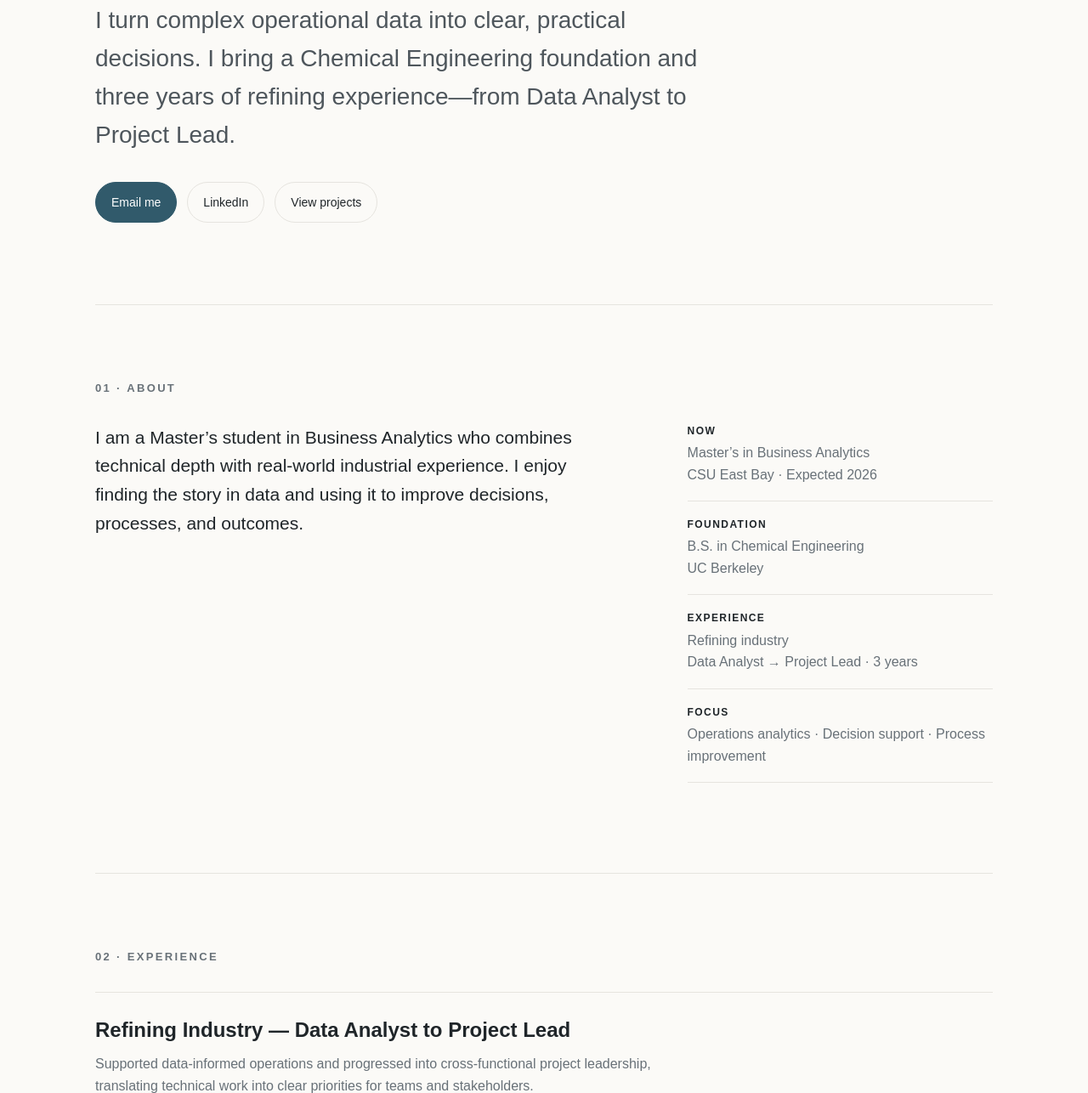
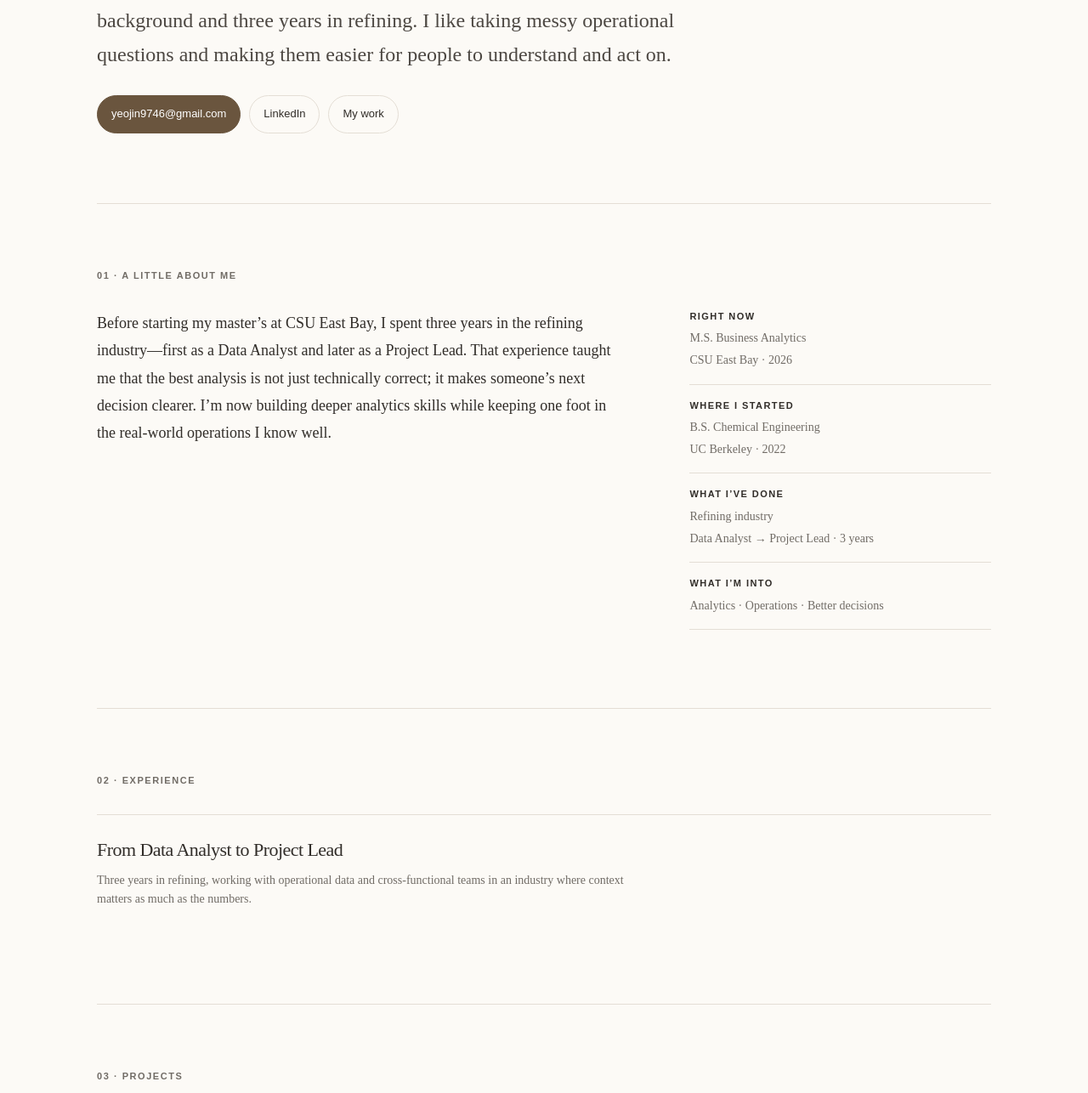
Before and after one commit to jinny-commits/jinny-commits.github.io, a plain HTML site: page index.html in a window 1280 px wide. Shown: the part 338-1624 px from the top of the page at 85% size. Drawn offline with Linux system fonts and the light colour scheme.

Commit message:
Design improvement and tableau project insert
Updated styles and content in index.html to enhance layout and readability.

```diff
--- a/index.html
+++ b/index.html
@@ -4,31 +4,39 @@
   <meta charset="UTF-8" />
   <meta name="viewport" content="width=device-width, initial-scale=1.0" />
   <title>Jin Hong | Business Analytics</title>
+
   <style>
     :root {
-      --ink: #1f2529;
-      --muted: #687178;
-      --line: #e6e4df;
-      --paper: #fbfaf7;
-      --accent: #315a6b;
+      --ink: #312d29;
+      --muted: #716c66;
+      --line: #e4ded5;
+      --paper: #fcfaf6;
+      --accent: #6a553e;
     }
 
-    * { box-sizing: border-box; }
-    html { scroll-behavior: smooth; }
+    * {
+      box-sizing: border-box;
+    }
+
+    html {
+      scroll-behavior: smooth;
+    }
 
     body {
       margin: 0;
       background: var(--paper);
       color: var(--ink);
-      font-family: Arial, Helvetica, sans-serif;
+      font-family: "Times New Roman", Times, serif;
       line-height: 1.6;
     }
 
-    nav, main {
+    nav,
+    main,
+    footer {
       max-width: 1120px;
       margin: auto;
-      padding-left: 32px;
-      padding-right: 32px;
+      padding-left: 34px;
+      padding-right: 34px;
     }
 
     nav {
@@ -36,126 +44,193 @@
       display: flex;
       align-items: center;
       justify-content: space-between;
+      border-bottom: 1px solid var(--line);
     }
 
-    .brand { font-weight: 700; letter-spacing: .02em; }
-    nav a {
+    .brand {
+      font-size: 15px;
+      font-weight: bold;
+    }
+
+    .nav-links {
+      display: flex;
+      gap: 21px;
+      font-family: Arial, Helvetica, sans-serif;
+      font-size: 13px;
+    }
+
+    .nav-links a {
       color: var(--muted);
       text-decoration: none;
-      margin-left: 20px;
-      font-size: 14px;
+    }
+
+    .hero {
+      min-height: 450px;
+      padding: 90px 0 82px;
+    }
+
+    .eyebrow,
+    h2 {
+      color: var(--accent);
+      font-family: Arial, Helvetica, sans-serif;
+      font-size: 11px;
+      font-weight: bold;
+      letter-spacing: 0.14em;
+    }
+
+    h1 {
+      font-size: clamp(52px, 7.5vw, 82px);
+      font-weight: normal;
+      letter-spacing: -0.055em;
+      line-height: 1;
+      margin: 18px 0 25px;
+    }
+
+    .lede {
+      max-width: 710px;
+      margin: 0;
+      color: #4c4742;
+      font-size: clamp(18px, 2.15vw, 24px);
+      line-height: 1.65;
+    }
+
+    .actions {
+      display: flex;
+      flex-wrap: wrap;
+      gap: 10px;
+      margin-top: 28px;
+    }
+
+    .button {
+      padding: 11px 16px;
+      border: 1px solid var(--line);
+      border-radius: 50px;
+      color: var(--ink);
+      font-family: Arial, Helvetica, sans-serif;
+      font-size: 13px;
+      text-decoration: none;
+    }
+
+    .button.primary {
+      background: var(--accent);
+      border-color: var(--accent);
+      color: white;
     }
 
     section {
+      padding: 76px 0;
       border-top: 1px solid var(--line);
-      padding: 88px 0;
-    }
-
-    .hero {
-      border-top: 1px solid var(--line);
-      padding: 110px 0 96px;
-      min-height: 510px;
-      display: flex;
-      align-items: center;
-    }
-
-    .eyebrow {
-      color: var(--accent);
-      font-size: 12px;
-      font-weight: 700;
-      letter-spacing: .2em;
-    }
-
-    h1 {
-      font-size: clamp(52px, 8vw, 92px);
-      line-height: .98;
-      letter-spacing: -.06em;
-      margin: 22px 0;
     }
 
     h2 {
-      font-size: 13px;
-      letter-spacing: .18em;
+      margin: 0 0 30px;
       color: var(--muted);
-      margin: 0 0 30px;
     }
 
-    .intro {
-      max-width: 720px;
-      color: #4e565c;
-      font-size: clamp(20px, 2.4vw, 28px);
+    .split {
+      display: grid;
+      grid-template-columns: 1.25fr 0.72fr;
+      gap: 82px;
     }
 
-    .buttons { display: flex; flex-wrap: wrap; gap: 12px; margin-top: 32px; }
-    .button {
-      padding: 12px 18px;
-      border: 1px solid var(--line);
-      border-radius: 100px;
-      color: var(--ink);
-      text-decoration: none;
-      font-size: 14px;
+    .copy {
+      margin: 0;
+      font-size: 18px;
+      line-height: 1.8;
     }
 
-    .button.primary {
-      color: white;
-      background: var(--accent);
-      border-color: var(--accent);
-    }
-
-    .two-column {
-      display: grid;
-      grid-template-columns: 1.35fr .8fr;
-      gap: 90px;
-    }
-
-    .about-copy { font-size: 21px; margin: 0; }
-
-    .details div {
-      padding: 0 0 18px;
-      margin-bottom: 18px;
+    .detail {
+      padding-bottom: 16px;
+      margin-bottom: 16px;
       border-bottom: 1px solid var(--line);
     }
 
-    .details strong {
+    .detail strong {
       display: block;
-      font-size: 12px;
-      letter-spacing: .12em;
       margin-bottom: 3px;
+      font-family: Arial, Helvetica, sans-serif;
+      font-size: 11px;
+      letter-spacing: 0.13em;
     }
 
-    .details span { color: var(--muted); }
-
-    .project {
-      padding: 25px 0;
-      border-top: 1px solid var(--line);
-    }
-
-    .project h3 { margin: 0 0 8px; font-size: 24px; }
-    .project p { color: var(--muted); max-width: 690px; margin: 0; }
-
-    footer {
-      border-top: 1px solid var(--line);
-      max-width: 1120px;
-      margin: auto;
-      padding: 30px 32px 45px;
+    .detail span,
+    .project p {
       color: var(--muted);
       font-size: 14px;
     }
 
-    @media (max-width: 700px) {
-      nav a { display: none; }
-      .two-column { grid-template-columns: 1fr; gap: 40px; }
-      nav, main { padding-left: 22px; padding-right: 22px; }
-      footer { padding-left: 22px; padding-right: 22px; }
-      section { padding: 64px 0; }
+    .project {
+      padding: 23px 0;
+      border-top: 1px solid var(--line);
+    }
+
+    .project h3 {
+      margin: 0 0 8px;
+      font-size: 22px;
+      font-weight: normal;
+      letter-spacing: -0.025em;
+    }
+
+    .project p {
+      max-width: 650px;
+      margin: 0 0 14px;
+      line-height: 1.55;
+    }
+
+    .project a {
+      color: var(--accent);
+      font-family: Arial, Helvetica, sans-serif;
+      font-size: 13px;
+      font-weight: bold;
+      text-decoration: none;
+    }
+
+    .project a:hover {
+      text-decoration: underline;
+    }
+
+    footer {
+      padding-top: 24px;
+      padding-bottom: 38px;
+      border-top: 1px solid var(--line);
+      color: var(--muted);
+      font-size: 12px;
+    }
+
+    @media (max-width: 650px) {
+      nav,
+      main,
+      footer {
+        padding-left: 21px;
+        padding-right: 21px;
+      }
+
+      .nav-links {
+        display: none;
+      }
+
+      .split {
+        grid-template-columns: 1fr;
+        gap: 38px;
+      }
+
+      .hero {
+        min-height: auto;
+        padding: 64px 0;
+      }
+
+      section {
+        padding: 60px 0;
+      }
     }
   </style>
 </head>
 
 <body>
   <nav>
-    <div class="brand">JINNY</div>
-    <div>
+    <div class="brand">Jin Hong</div>
+
+    <div class="nav-links">
       <a href="#about">About</a>
       <a href="#experience">Experience</a>
       <a href="#projects">Projects</a>
@@ -165,48 +240,62 @@
 
   <main>
     <section class="hero">
-      <div>
-        <div class="eyebrow">BUSINESS ANALYTICS · OPERATIONS · ENERGY</div>
-        <h1>Jinny</h1>
-        <p class="intro">
-          I turn complex operational data into clear, practical decisions.
-          I bring a Chemical Engineering foundation and three years of refining
-          experience—from Data Analyst to Project Lead.
-        </p>
-        <div class="buttons">
-          <a class="button primary" href="mailto:yeojin9746@gmmail.com">Email me</a>
-          <a class="button" href="https://www.linkedin.com/yeojinhong/" target="_blank">LinkedIn</a>
-          <a class="button" href="#projects">View projects</a>
-        </div>
+      <div class="eyebrow">BUSINESS ANALYTICS · OPERATIONS · ENERGY</div>
+
+      <h1>Hi, I’m Jin.</h1>
+
+      <p class="lede">
+        I’m a business analytics graduate student with a Chemical Engineering
+        background and three years in refining. I like taking messy operational
+        questions and making them easier for people to understand and act on.
+      </p>
+
+      <div class="actions">
+        <a class="button primary" href="mailto:yeojin9746@gmail.com">
+          yeojin9746@gmail.com
+        </a>
+
+        <a class="button" href="https://www.linkedin.com/in/yeojinhong/"
+           target="_blank" rel="noopener noreferrer">
+          LinkedIn
+        </a>
+
+        <a class="button" href="#projects">My work</a>
       </div>
     </section>
 
     <section id="about">
-      <h2>01 · ABOUT</h2>
-      <div class="two-column">
-        <p class="about-copy">
-          I am a Master’s student in Business Analytics who combines technical
-          depth with real-world industrial experience. I enjoy finding the
-          story in data and using it to improve decisions, processes, and
-          outcomes.
+      <h2>01 · A LITTLE ABOUT ME</h2>
+
+      <div class="split">
+        <p class="copy">
+          Before starting my master’s at CSU East Bay, I spent three years in
+          the refining industry—first as a Data Analyst and later as a Project
+          Lead. That experience taught me that the best analysis is not just
+          technically correct; it makes someone’s next decision clearer. I’m
+          now building deeper analytics skills while keeping one foot in the
+          real-world operations I know well.
         </p>
 
-        <div class="details">
-          <div>
-            <strong>NOW</strong>
-            <span>Master’s in Business Analytics<br>CSU East Bay · Expected 2026</span>
+        <div>
+          <div class="detail">
+            <strong>RIGHT NOW</strong>
+            <span>M.S. Business Analytics<br>CSU East Bay · 2026</span>
           </div>
-          <div>
-            <strong>FOUNDATION</strong>
-            <span>B.S. in Chemical Engineering<br>UC Berkeley</span>
+
+          <div class="detail">
+            <strong>WHERE I STARTED</strong>
+            <span>B.S. Chemical Engineering<br>UC Berkeley · 2022</span>
           </div>
-          <div>
-            <strong>EXPERIENCE</strong>
+
+          <div class="detail">
+            <strong>WHAT I’VE DONE</strong>
             <span>Refining industry<br>Data Analyst → Project Lead · 3 years</span>
           </div>
-          <div>
-            <strong>FOCUS</strong>
-            <span>Operations analytics · Decision support · Process improvement</span>
+
+          <div class="detail">
+            <strong>WHAT I’M INTO</strong>
+            <span>Analytics · Operations · Better decisions</span>
           </div>
         </div>
       </div>
@@ -214,40 +303,63 @@
 
     <section id="experience">
       <h2>02 · EXPERIENCE</h2>
+
       <div class="project">
-        <h3>Refining Industry — Data Analyst to Project Lead</h3>
+        <h3>From Data Analyst to Project Lead</h3>
         <p>
-          Supported data-informed operations and progressed into cross-functional
-          project leadership, translating technical work into clear priorities
-          for teams and stakeholders.
+          Three years in refining, working with operational data and
+          cross-functional teams in an industry where context matters as much
+          as the numbers.
         </p>
       </div>
     </section>
 
     <section id="projects">
-      <h2>03 · SELECTED PROJECTS</h2>
+      <h2>03 · PROJECTS</h2>
 
       <div class="project">
-        <h3>Operations Performance Dashboard</h3>
-        <p>Coming soon — an analytics project focused on operational visibility and performance improvement.</p>
+        <h3>Sales Dashboard</h3>
+        <p>
+          An interactive Tableau dashboard that explores sales performance
+          through clear visual storytelling and decision-focused metrics.
+        </p>
+
+        <a href="https://public.tableau.com/views/SalesDashboardProject_17877002967540/SalesDashboard?:language=en-US&amp;publish=yes&amp;:sid=&amp;:redirect=auth&amp;:display_count=n&amp;:origin=viz_share_link"
+           target="_blank" rel="noopener noreferrer">
+          Explore the interactive dashboard →
+        </a>
       </div>
 
       <div class="project">
-        <h3>Forecasting & Decision Support</h3>
-        <p>Coming soon — a business analytics project using data to anticipate trends and support planning.</p>
+        <h3>More to come</h3>
+        <p>
+          I’m currently building projects in operations analytics, forecasting,
+          and process improvement.
+        </p>
       </div>
     </section>
 
     <section id="contact">
-      <h2>04 · CONTACT</h2>
-      <p class="about-copy">Let’s connect about analytics, operations, and meaningful problem-solving.</p>
-      <div class="buttons">
-        <a class="button primary" href="mailto:yeojin9746@gmail.com">Email me</a>
-        <a class="button" href="https://www.linkedin.com/yeojinhong/" target="_blank">LinkedIn</a>
+      <h2>04 · LET’S CONNECT</h2>
+
+      <p class="copy">
+        I’m always happy to talk about analytics, operations, or navigating a
+        career pivot.
+      </p>
+
+      <div class="actions">
+        <a class="button primary" href="mailto:yeojin9746@gmail.com">
+          Email Jin
+        </a>
+
+        <a class="button" href="https://www.linkedin.com/in/yeojinhong/"
+           target="_blank" rel="noopener noreferrer">
+          LinkedIn
+        </a>
       </div>
     </section>
   </main>
 
-  <footer>© 2026 Jin Hong · Built with GitHub Pages</footer>
+  <footer>© 2026 Jin Hong</footer>
 </body>
 </html>
```
